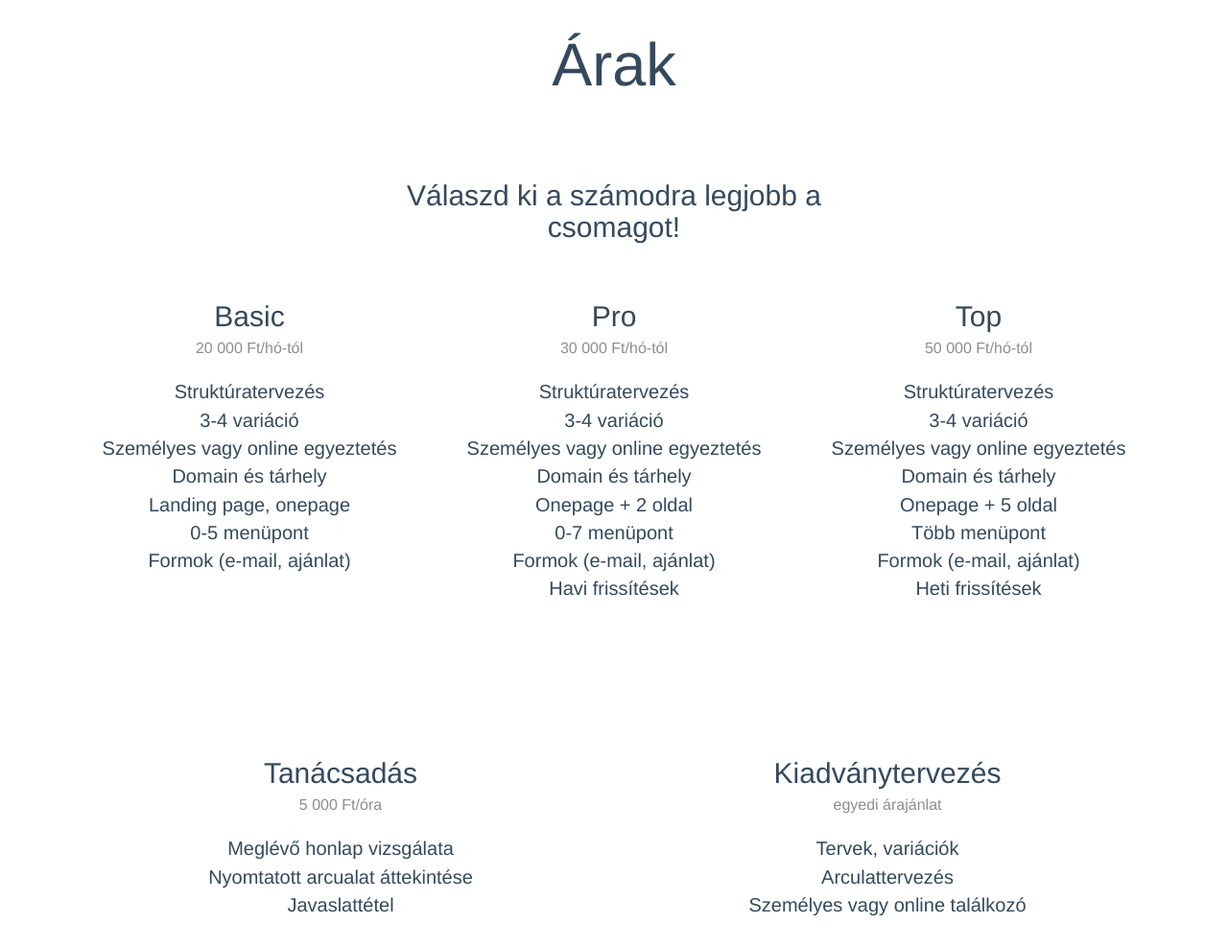
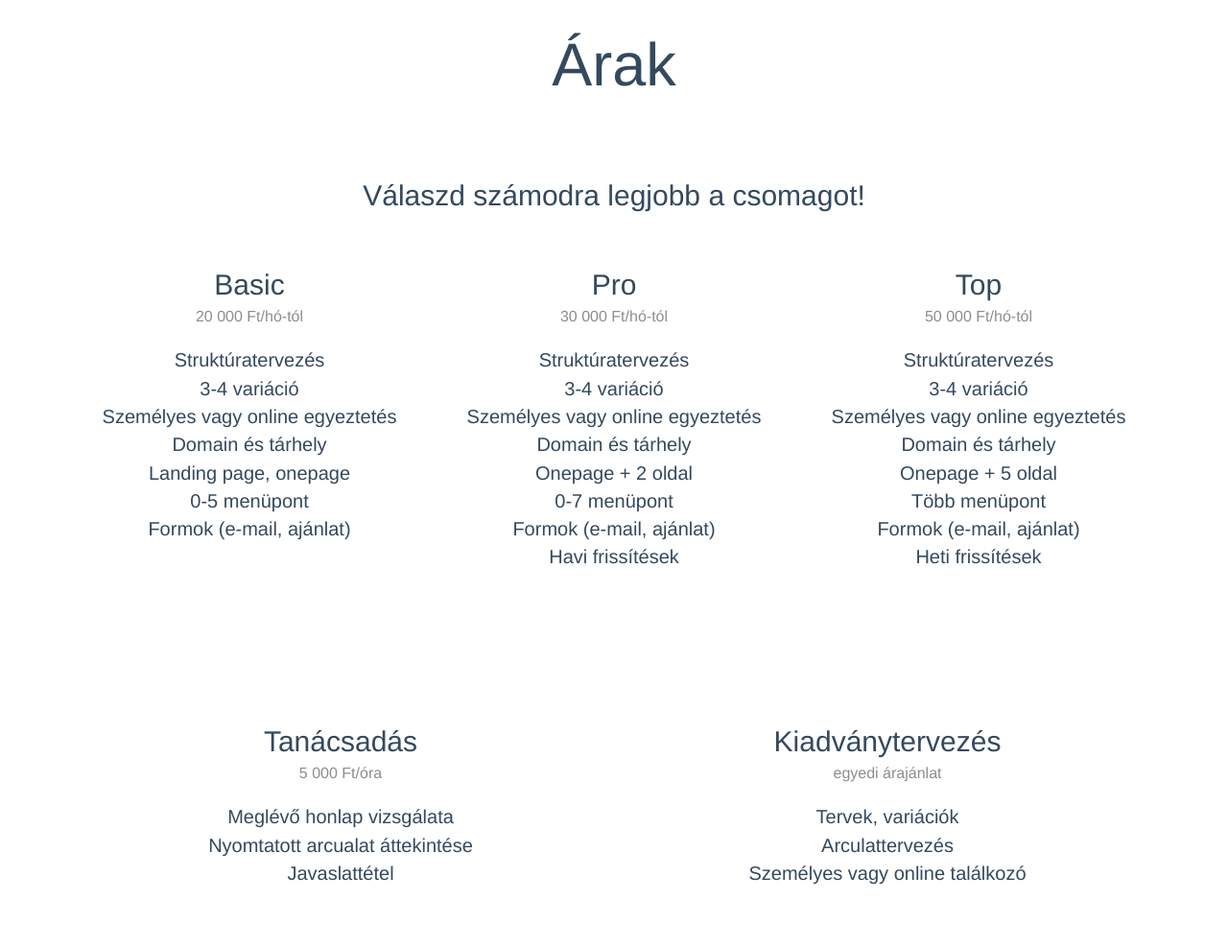
Before and after one commit to juhasztunde/tuju, a plain HTML site: page index.html in a window 1280 px wide. Shown: the part 4989-5976 px from the top of the page at 96% size. Drawn offline with Linux system fonts and the light colour scheme.

Commit message:
csomagok update

```diff
--- a/index.html
+++ b/index.html
@@ -221,7 +221,7 @@
 
 
               <div class="col-md-6 col-md-offset-3 text-center">
-                     <h3 style="font-weight:100;margin-bottom:3rem;margin-top:1rem"> Válaszd ki a számodra legjobb a csomagot! </h3>
+                     <h3 style="font-weight:300;margin-bottom:3rem;margin-top:1rem"> Válaszd számodra legjobb a csomagot! </h3>
                                         <!--<div class="sub-title lead3" style="margin-bottom:5rem">Ha a csomagajánlatok közül választasz, a tervezés ingyes.</div>-->
 
                                     </div>
```
